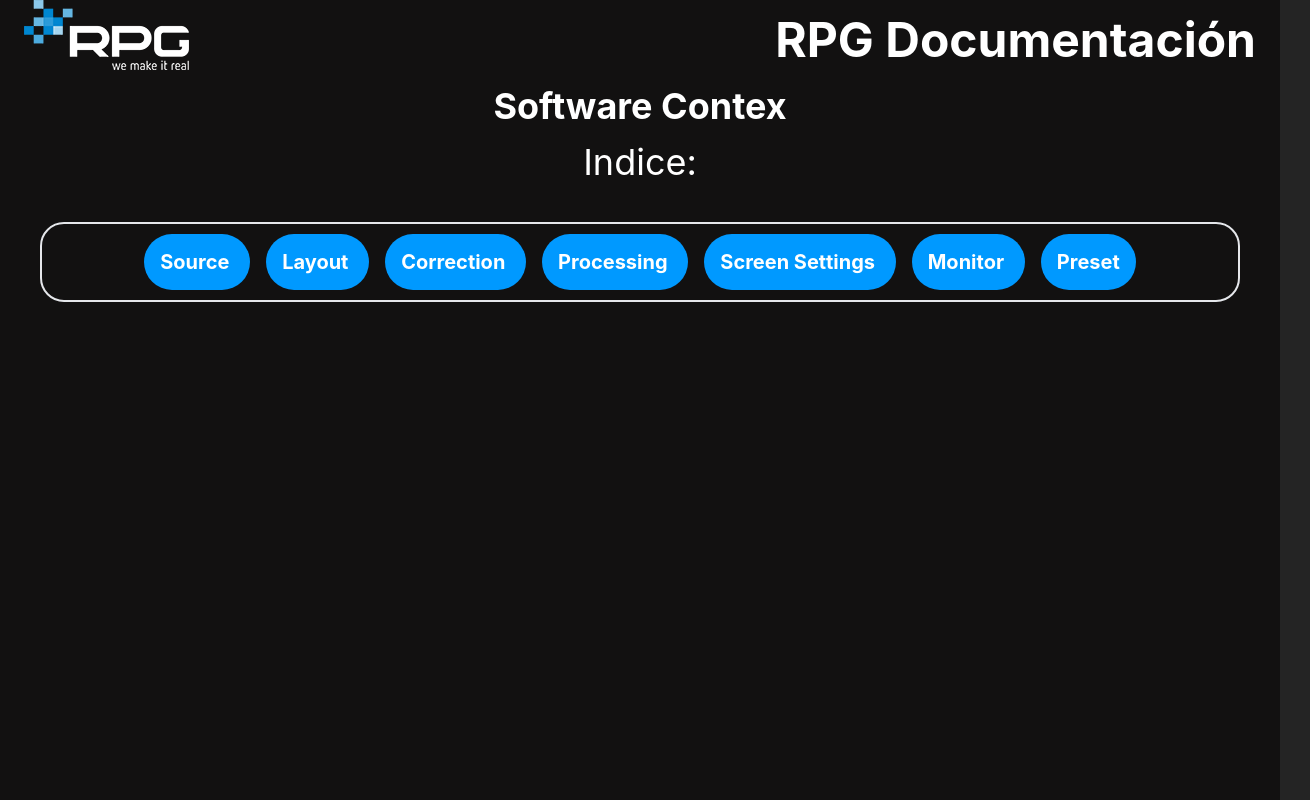
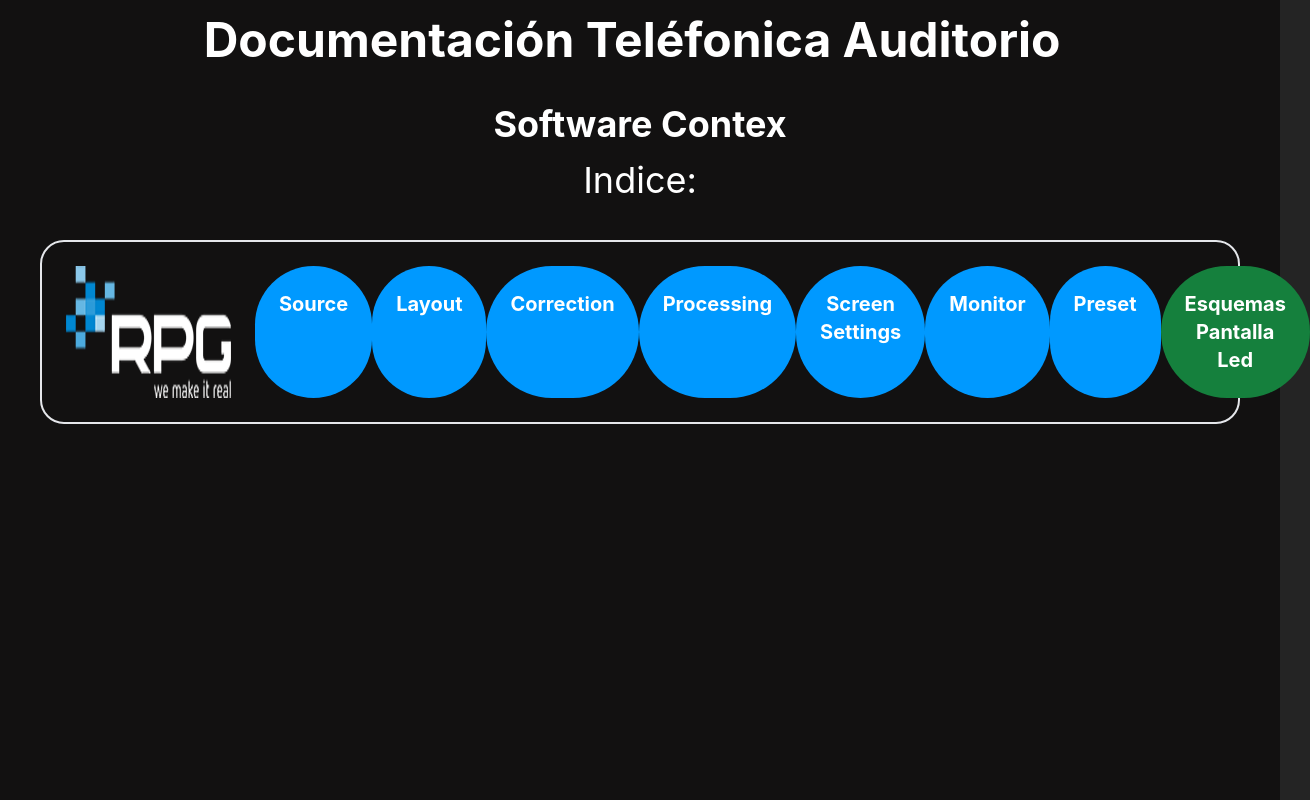
Before and after one commit to jaso69/documentacion, a plain HTML site: page index.html in a window 1280 px wide. Shown: the whole page, 1310 px wide, since content can reach past the window. Drawn offline with nearby package versions, Linux system fonts and the light colour scheme.

Commit message:
esquemas

```diff
--- a/index.html
+++ b/index.html
@@ -12,9 +12,9 @@
     <title>RPG Documentación software Contex</title>
 </head>
 <body>
-    <nav class="flex flex-row align-middle justify-between">
-        <img src="./img/logo-rpg.png" alt="" class="ml-6">
-        <h1 class="text-white text-5xl font-bold mr-6 mt-4">RPG Documentación</h1>
+    <nav class="flex flex-row align-middle justify-center mb-6">
+        <!-- <img src="./img/logo-rpg.png" alt="" class="ml-6"> -->
+        <h1 class="text-white text-5xl font-bold mr-4 mt-4">Documentación Teléfonica Auditorio</h1>
     </nav>
     <header class="flex flex-col">
         <h1 class="text-center text-white text-4xl p-4 font-bold">Software Contex</h1>
@@ -23,54 +23,64 @@
     <main class="flex flex-col">
         <section>
             <ul class="flex flex-col p-4 text-center text-white m-6">
-                <li class="mb-12 border-2 p-6 rounded-3xl">
+                <li>
+                </li>
+                <li class="flex mb-12 border-2 p-6 rounded-3xl align-middle justify-between">
+                    <img src="./img/logo-rpg.png" alt="" class ="mr-6">
                     <a
                         href="source.html"
                         id="source"
-                        class="bg-[#09f] text-white p-4 font-bold text-xl rounded-full hover:bg-white hover:text-[#09f]"
+                        class="bg-[#09f] text-white p-6 font-bold text-xl rounded-full hover:bg-white hover:text-[#09f]"
                     >
                         Source
                     </a>
                     <a href="layout.html"
                         id="layout"
-                        class="ml-4 bg-[#09f] text-white p-4 font-bold text-xl rounded-full hover:bg-white hover:text-[#09f]"
+                        class="bg-[#09f] text-white p-6 font-bold text-xl rounded-full hover:bg-white hover:text-[#09f]"
                     >
                         Layout
                     </a>
                     <a
                         href="correction.html"
                         id="correction"
-                        class="ml-4 bg-[#09f] text-white p-4 font-bold text-xl rounded-full hover:bg-white hover:text-[#09f]"
+                        class="bg-[#09f] text-white p-6 font-bold text-xl rounded-full hover:bg-white hover:text-[#09f]"
                     >
                         Correction
                     </a>
                     <a
                         href="processing.html"
                         id="processing"
-                        class="ml-4 bg-[#09f] text-white p-4 font-bold text-xl rounded-full hover:bg-white hover:text-[#09f]"
+                        class="bg-[#09f] text-white p-6 font-bold text-xl rounded-full hover:bg-white hover:text-[#09f]"
                     >
                         Processing
                     </a>
                     <a
                         href="screen.html"
                         id="screen"
-                        class="ml-4 bg-[#09f] text-white p-4 font-bold text-xl rounded-full hover:bg-white hover:text-[#09f]"
+                        class="bg-[#09f] text-white p-6 font-bold text-xl rounded-full hover:bg-white hover:text-[#09f]"
                     >
                         Screen Settings
                     </a>
                     <a
                         href="monitor.html"
                         id="monitor"
-                        class="ml-4 bg-[#09f] text-white p-4 font-bold text-xl rounded-full hover:bg-white hover:text-[#09f]"
+                        class="bg-[#09f] text-white p-6 font-bold text-xl rounded-full hover:bg-white hover:text-[#09f]"
                     >
                         Monitor
                     </a>
                     <a
                         href="preset.html"
                         id="preset"
-                        class="ml-4 bg-[#09f] text-white p-4 font-bold text-xl rounded-full hover:bg-white hover:text-[#09f]"
+                        class="bg-[#09f] text-white p-6 font-bold text-xl rounded-full hover:bg-white hover:text-[#09f]"
                     >
                         Preset
+                    </a>
+                    <a
+                        href="esquemas.html"
+                        id="esquemas"
+                        class="bg-green-700 text-white p-6 font-bold text-xl rounded-full hover:bg-white hover:text-[#09f]"
+                    >
+                        Esquemas Pantalla Led
                     </a>
                 </li>
             </ul>
```
Also changed, not shown: esquemas.html (added), style.css (line endings or trailing spaces).
